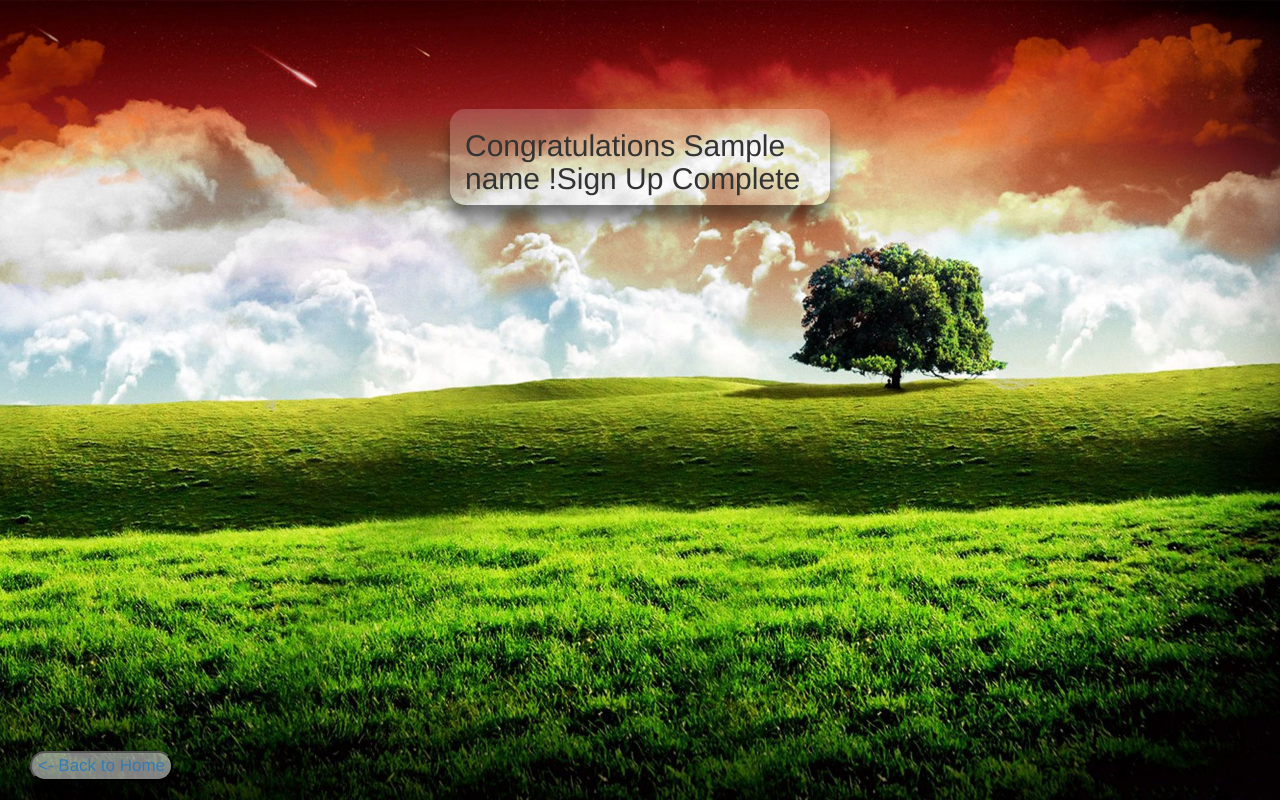
After one commit to YashKrSaini/Project_Django, a Django app: template templates/signupComplete.html in a window 1280 px wide. The commit adds this page. Run offline with Django 3.2, Linux system fonts and the light colour scheme; the template is opened without the code that fills it: most values are stand-ins (such as "Sample title", 1, 10 or a date in 2020); some libraries are stand-ins or nearby versions.

Commit message:
Better Wroking

```diff
--- a/home/urls.py
+++ b/home/urls.py
@@ -3,7 +3,8 @@ from . import views
 
 urlpatterns=[
     path('',views.index, name='index'),
-    path('/login',views.login, name='login'),
-    path('/newlog',views.newlog, name='newlog'),
-    path('/update',views.update, name='update')
+    path('login',views.login, name='login'),
+    path('newlog',views.newlog, name='newlog'),
+    path('update',views.update, name='update'),
+    path('signupComplete',views.signupComplete, name='signupComplete'),
 ]
--- a/templates/login.html
+++ b/templates/login.html
@@ -22,7 +22,7 @@ and open the template in the editor.
                     <form>
                         <div class="form-group">
                             Enter user Id:
-                            <input type="text" class="form-control" name="id" value="User Id">
+                            <input type="text" class="form-control" name="id" value="">
                         </div>
                         <div class="form-group login_password">
                             Enter Password:
--- a/templates/newlog.html
+++ b/templates/newlog.html
@@ -19,13 +19,13 @@ and open the template in the editor.
                 <div class="col-lg-4 col-sm-4 col-xs-4 col-md-4 cont_column"></div>
                 <div class="col-lg-4 col-sm-4 col-xs-4 col-md-4 cont_main_column">
                     <h2>Login Form</h2>
-                    <form action="" method="post">
+                    <form action="{% url 'signupComplete' %}" method="post">
                         {% csrf_token %}
                         <div class="form-group">
                             Enter User Name:
-                            <input type="text" class="form-control" name="id" value="User Id">
+                            <input type="text" class="form-control" name="id" value="">
                             Enter Email Id:
-                            <input type="email" class="form-control" name="email_id" value="User Email">
+                            <input type="email" class="form-control" name="email_id" value="">
                             Enter DOB:
                             <input type="date" class="form-control" name="dob" value="">
 
--- /dev/null
+++ b/templates/signupComplete.html
@@ -0,0 +1,34 @@
+{% load static %}
+<!DOCTYPE html>
+<html lang="en">
+<head>
+    <meta charset="UTF-8">
+    <meta http-equiv="X-UA-Compatible" content="IE=edge">
+    <meta name="viewport" content="width=device-width, initial-scale=1.0">
+    <title>Sign Up Completed!</title>
+    <meta charset="UTF-8">
+    <meta name="viewport" content="width=device-width, initial-scale=1.0">
+    <link rel="stylesheet" type="text/css" href="{% static 'css/bootstrap.min.css'%}">
+    <link rel="stylesheet" type="text/css" href="{% static 'stylesheet2.css'%}">
+</head>
+<body class="login_body_main">
+    <div class="login_body">
+        <div class="container">
+            <div class="col-lg-4 col-sm-4 col-xs-4 col-md-4 cont_column"></div>
+            <div class="col-lg-4 col-sm-4 col-xs-4 col-md-4 cont_main_column">
+                <h2>Congratulations {{name}} !Sign Up Complete </h2>
+
+            </div>
+            <div class="col-lg-4 col-sm-4 col-xs-4 col-md-4 cont_column"></div>
+        </div>
+
+        <div class="navbar-fixed-bottom nav navbar">
+            <a href="{% url 'index' %}"><button class="left_bottom_nav">&lt;- Back to Home</button></a>
+        </div>
+
+    </div>
+
+
+
+</body>
+</html>
```
Also changed, not shown: home/views.py (+8 -3 lines).
